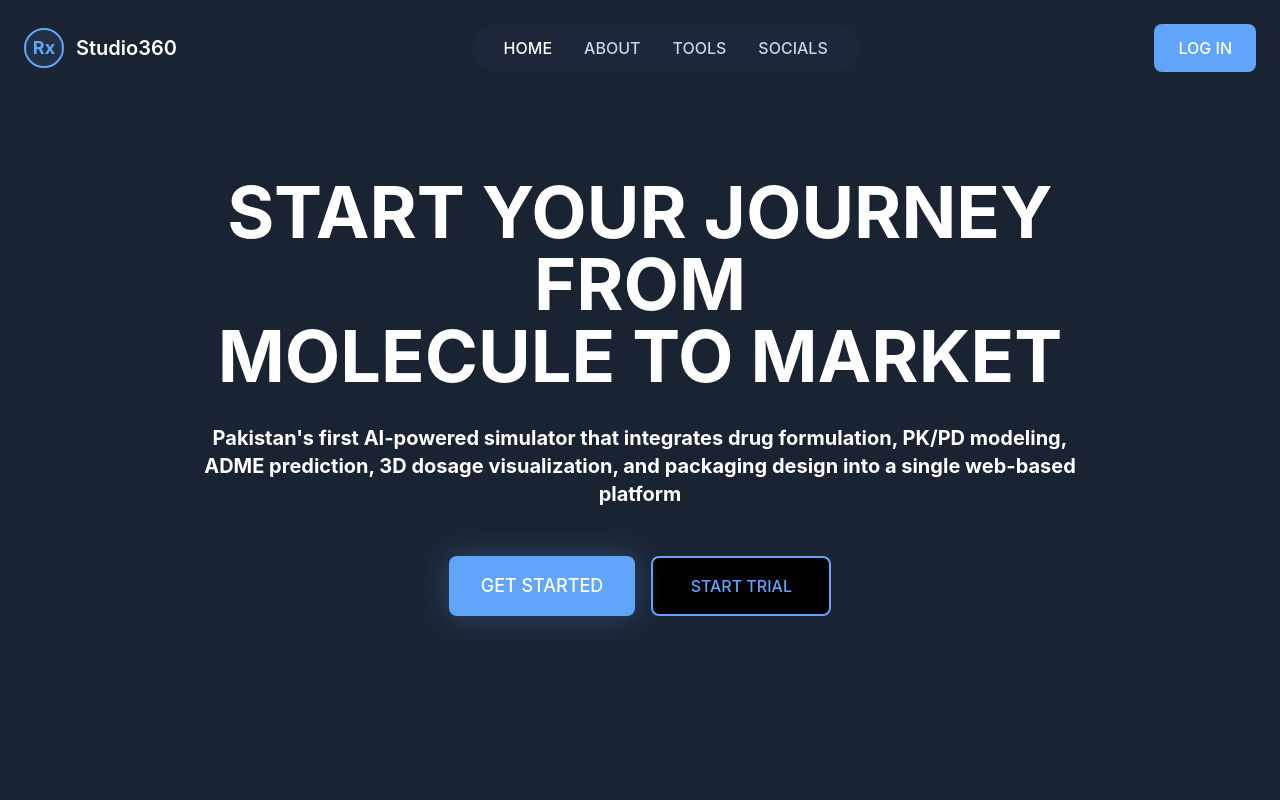
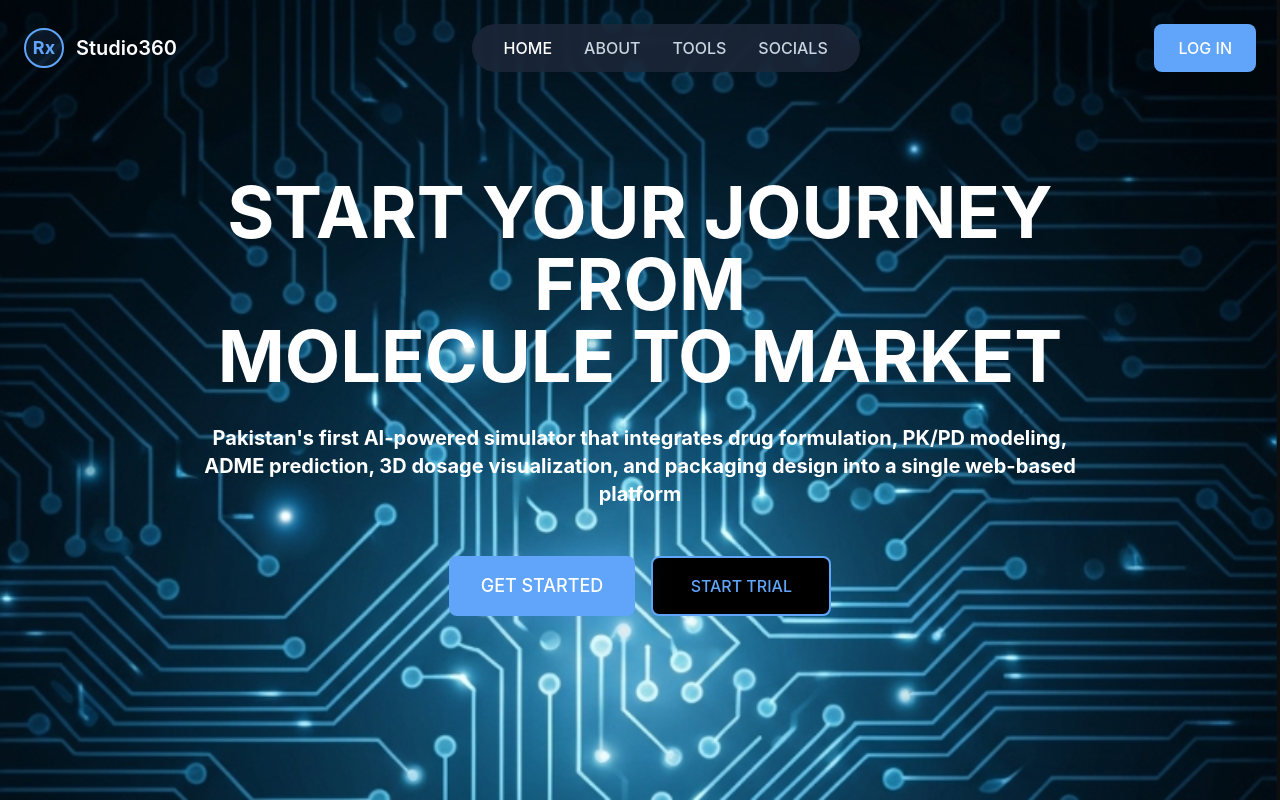
Before and after one commit to ezmakhan12345-glitch/RX-Studio, a plain HTML site: page index1.html in a window 1280 px wide. Drawn offline with nearby package versions, Linux system fonts and the light colour scheme; the site is published under a folder, as on GitHub Pages, so addresses that start at the root find nothing.

Commit message:
Update index1.html

```diff
--- a/index1.html
+++ b/index1.html
@@ -28,7 +28,7 @@
 
         .circuit-bg {
     background: linear-gradient(135deg, #020b1b 0%, #2d3748 100%);
-    background-image: url("/circuitpattern.png");
+    background-image: url("circuitpattern.png");
     background-size: cover;      /* or repeat, contain */
     background-repeat: repeat;   /* if you want a tiled effect */
     background-blend-mode: overlay; /* lets PNG blend nicely */
```
